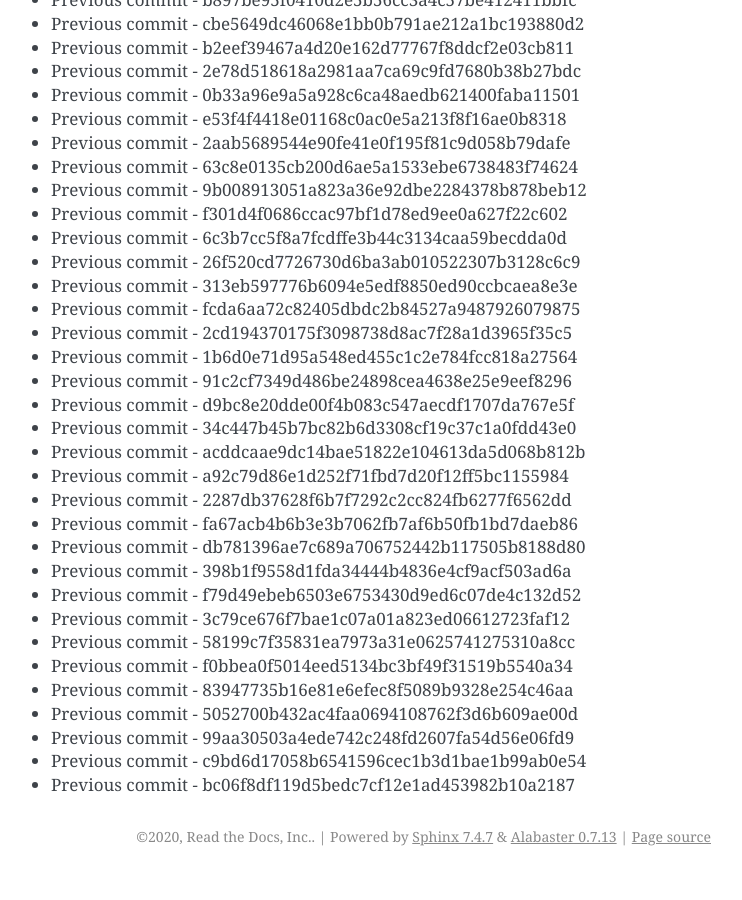
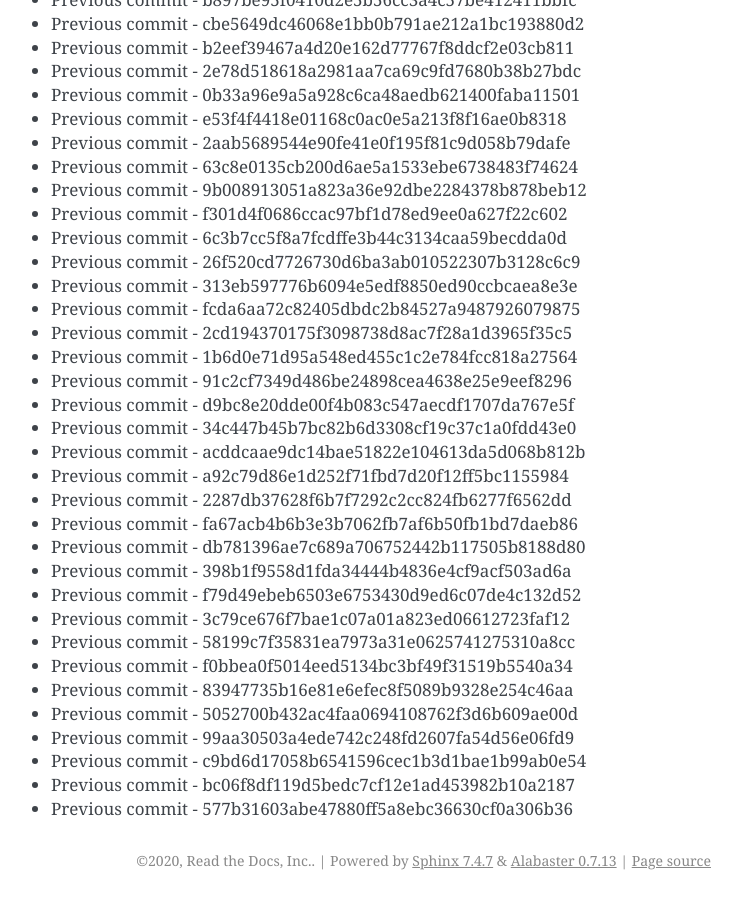
Before and after one commit to readthedocs/rtd-git-stresstest, a Sphinx documentation site: the page built from docs/updates.rst, in a window 1280 px wide and 900 px high, scrolled down 78043 px. Shown: the whole window, without its empty margins (399-1141 px from the left). Built offline with Sphinx 7.4.7, drawn with Linux system fonts in a browser that asks for light colours; before the commit the page ends 78919 px from its top, so only the background shows below that.

Commit message:
Generating commit from previous: 577b31603abe47880ff5a8ebc36630cf0a306b36

```diff
--- a/docs/updates.rst
+++ b/docs/updates.rst
@@ -3311,3 +3311,4 @@ It can be tested for any performance characteristics.
 * Previous commit - 99aa30503a4ede742c248fd2607fa54d56e06fd9
 * Previous commit - c9bd6d17058b6541596cec1b3d1bae1b99ab0e54
 * Previous commit - bc06f8df119d5bedc7cf12e1ad453982b10a2187
+* Previous commit - 577b31603abe47880ff5a8ebc36630cf0a306b36
```
